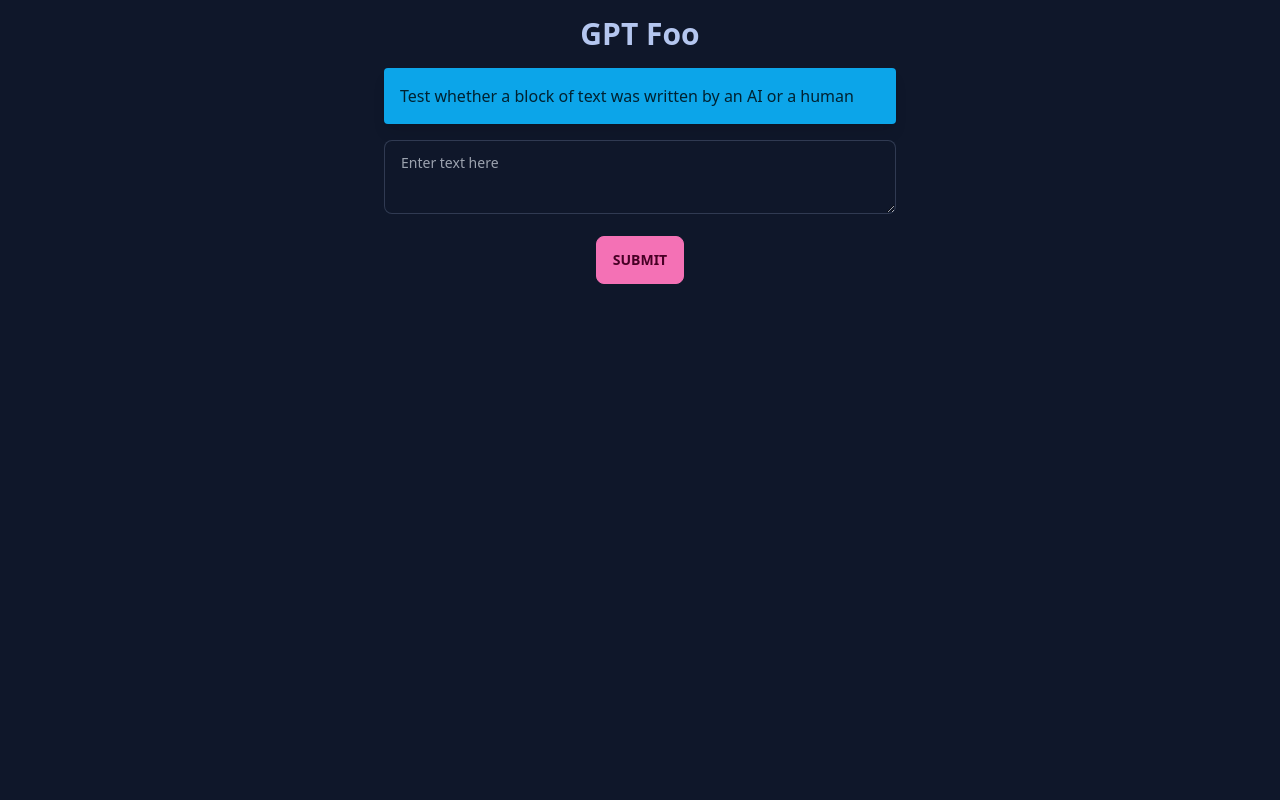
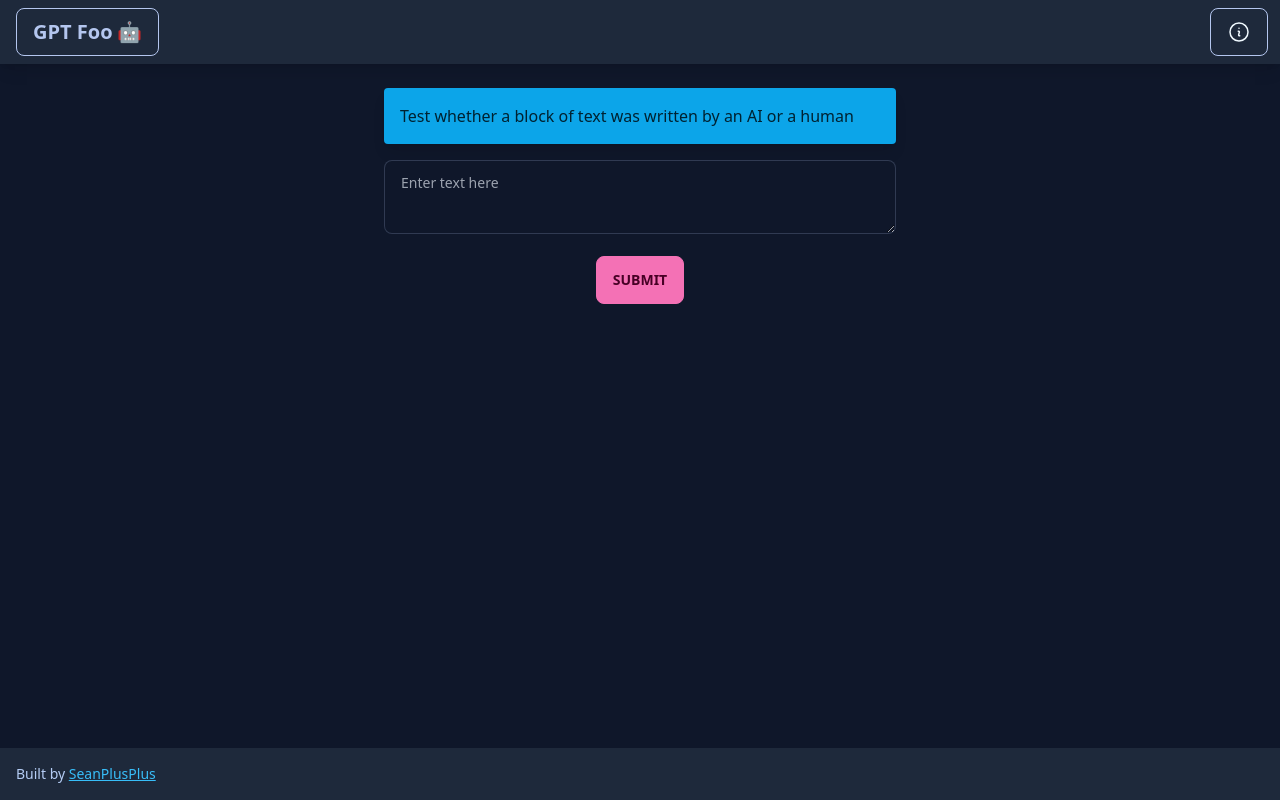
Before and after one commit to SeanPlusPlus/gptfoo, a Next.js app: page / in a window 1280 px wide. Built offline with nearby package versions, Linux system fonts and the light colour scheme.

Commit message:
main: more fully flushed out

```diff
--- /dev/null
+++ b/components/About.js
@@ -0,0 +1,41 @@
+import { useContext } from 'react'
+import { GlobalContext } from '../context/GlobalState'
+
+const About = () => {
+  const title = 'GPT Foo'
+
+  const {
+    modal,
+    setModal,
+  } = useContext(GlobalContext)
+
+  const handleClose= () => {
+    setModal({})
+  }
+
+  return (
+    <div className={`modal ${modal && modal.about}`}>
+      <div className="modal-box relative">
+        <label htmlFor="my-modal-3" className="btn btn-sm btn-circle absolute right-4 top-4" onClick={handleClose}>✕</label>
+        <h3 className="font-bold text-xl flex">
+          <span className="text-2xl pb-4">
+            About {title}
+          </span>
+        </h3>
+        <div>
+          <p className="pb-2">
+            Using the <a className="link link-primary" href="https://beta.openai.com/docs/guides/completion/prompt-design" target="_blank" rel="noopener noreferer">OpenAI text completion API</a> we take the input text and ask a simple and straightforward question:
+          </p>
+          <p className="pb-4">
+            <span className="italic">Did a human or a large language model write this text</span>
+          </p>
+        </div>
+        <div className="modal-action pt-5">
+          <label htmlFor="my-modal" className="btn" onClick={handleClose}>Close</label>
+        </div>
+      </div>
+    </div>
+  )
+}
+
+export default About
--- a/components/Alert.js
+++ b/components/Alert.js
@@ -11,7 +11,7 @@ export default function Alert() {
   }
 
   return (
-    <div className="w-80 md:w-[32rem] m-auto pb-4">
+    <div className="w-80 md:w-[32rem] m-auto pb-4 mt-6">
       <div className={getAlertType(alert.status)}>
         <div>
           <span>
--- /dev/null
+++ b/components/Footer.js
@@ -0,0 +1,9 @@
+export default function Footer() {
+  return (
+    <footer className="footer items-center p-4 bg-neutral text-neutral-content">
+      <div className="items-center grid-flow-col">
+        <p>Built by <a className="link link-primary" href="https://www.seanplusplus.com/" target="_blank" rel="noopener noreferrer">SeanPlusPlus</a></p>
+      </div>
+    </footer>
+  )
+}
--- a/components/Input.js
+++ b/components/Input.js
@@ -13,6 +13,15 @@ export default function Input() {
 
   const handleChange = (e) => {
     setInputText(e.target.value)
+  }
+
+  const handleClear = (e) => {
+    setInputText('')
+    setAlert({
+      text: 'Test whether a block of text was written by an AI or a human',
+      status: 'info',
+    })
+    setIsSubmitting(null)
   }
 
   const handleSubmit = async (e) => {
@@ -41,8 +50,13 @@ export default function Input() {
   }
 
   return (
-    <>
-      <textarea className="textarea textarea-bordered w-80 md:w-[32rem]" placeholder="Enter text here" onChange={(e) => handleChange(e)}></textarea>
+    <div className="w-80 md:w-[32rem] m-auto pb-4 text-center">
+      <textarea
+        className="w-full textarea textarea-bordered"
+        placeholder="Enter text here"
+        onChange={(e) => handleChange(e)}
+        value={inputText}
+      ></textarea>
       <div>
         {isSubmitting === null && (
           <button className="btn btn-accent mt-4" onClick={handleSubmit}>Submit</button>
@@ -50,7 +64,10 @@ export default function Input() {
         {isSubmitting === true && (
           <div className="lds-facebook"><div></div><div></div><div></div></div>
         )}
+        {isSubmitting === false && (
+          <button className="btn mt-4" onClick={handleClear}>Clear and play again</button>
+        )}
       </div>
-    </>
+    </div>
   )
 }
--- /dev/null
+++ b/components/Nav.js
@@ -0,0 +1,58 @@
+import Link from 'next/link'
+import Image from 'next/image'
+import { useContext } from 'react'
+import { useRouter } from 'next/router'
+import { GlobalContext } from '../context/GlobalState'
+
+// modals
+import About from './About'
+
+const Nav = () => {
+  const {
+    setModal,
+  } = useContext(GlobalContext)
+
+  const router = useRouter()
+
+  const handleRefresh = () => {
+    if (router.pathname === '/') {
+      router.reload(window.location.pathname)
+    } else {
+      window.location.href = '/'
+    }
+  }
+  const handleOpenAbout = () => {
+    setModal({about: 'modal-open'})
+  }
+
+  return (
+    <>
+      <div className="navbar shadow-lg bg-neutral text-neutral-content">
+        <div className="flex-1">
+          <Link href="/" passHref>
+            <button className="btn btn-outline normal-case text-xl md:ml-2" onClick={handleRefresh}>
+              GPT Foo
+              <span role="img" aria-label="bot" className="ml-1">
+                🤖
+              </span>
+            </button>
+          </Link>
+        </div>
+        <div className="flex-none gap-2">
+          <button
+            className="md:mr-1 btn btn-outline"
+            onClick={handleOpenAbout}
+          >
+            <svg xmlns="http://www.w3.org/2000/svg" fill="none" viewBox="0 0 24 24" strokeWidth={1.5} stroke="currentColor" className="w-6 h-6 text-sky-50">
+              <path strokeLinecap="round" strokeLinejoin="round" d="M11.25 11.25l.041-.02a.75.75 0 011.063.852l-.708 2.836a.75.75 0 001.063.853l.041-.021M21 12a9 9 0 11-18 0 9 9 0 0118 0zm-9-3.75h.008v.008H12V8.25z" />
+            </svg>
+          </button>
+        </div>
+      </div>
+
+      <About />
+    </>
+  )
+}
+
+export default Nav
--- a/context/GlobalState.js
+++ b/context/GlobalState.js
@@ -7,7 +7,8 @@ import AppReducer from '../reducers/AppReducer';
 import { log } from '../utils/logger'
 
 const initialState = {
-  inputText: null,
+  modal: {},
+  inputText: '',
   alert: {
     text: 'Test whether a block of text was written by an AI or a human',
     status: 'info',
@@ -23,6 +24,13 @@ export const GlobalProvider = ({
   const [state, dispatch] = useReducer(AppReducer, initialState);
 
   // Actions for changing state
+  function setModal(data) {
+    dispatch({
+      type: 'UPDATE_MODAL',
+      payload: data
+    });
+  }
+
   function setInputText(data) {
     dispatch({
       type: 'UPDATE_INPUT_TEXT',
@@ -51,6 +59,7 @@ export const GlobalProvider = ({
   return ( <GlobalContext.Provider value = {
       {
         ...state,
+        setModal,
         setInputText,
         setIsSubmitting,
         setAlert,
--- a/pages/api/index.js
+++ b/pages/api/index.js
@@ -24,12 +24,14 @@ const handleInput = async (req, res) => {
     return
   }
 
-  const prompt = `Is this text written by a human or an AI: ${inputText}`
+  const prompt = `Is this text written by a human or a large language model? ${inputText}`
+
+  console.log(prompt);
 
   const baseCompletion = await openai.createCompletion({
     prompt,
     model: 'text-davinci-003',
-    temperature: 0.7,
+    temperature: 0.2,
     max_tokens: 250,
   });
 
--- a/pages/index.js
+++ b/pages/index.js
@@ -1,23 +1,21 @@
 import Header from '../components/Header'
+import Nav from '../components/Nav'
 import Alert from '../components/Alert'
 import Input from '../components/Input'
-
-const title = 'GPT Foo'
+import Footer from '../components/Footer'
 
 export default function Home() {
   return (
     <>
       <Header />
-      <main>
-        <div className="text-center h-screen justify-between">
-          <h1 className="text-3xl font-bold py-4">
-            {title}
-          </h1>
+      <div className="flex flex-col h-screen justify-between">
+        <Nav />
+        <main className="mb-auto">
           <Alert />
           <Input />
-        </div>
-      </main>
-
+        </main>
+        <Footer />
+      </div>
     </>
   )
 }
--- a/reducers/AppReducer.js
+++ b/reducers/AppReducer.js
@@ -7,6 +7,12 @@ export default (state, action) => {
   log('action', 'rgb(251, 189, 35)', action);
 
   switch (action.type) {
+
+    case 'UPDATE_MODAL':
+      return {
+        ...state,
+        modal: action.payload,
+      }
 
     case 'UPDATE_INPUT_TEXT':
       return {
```
Also changed, not shown: public/bot.png (added).
